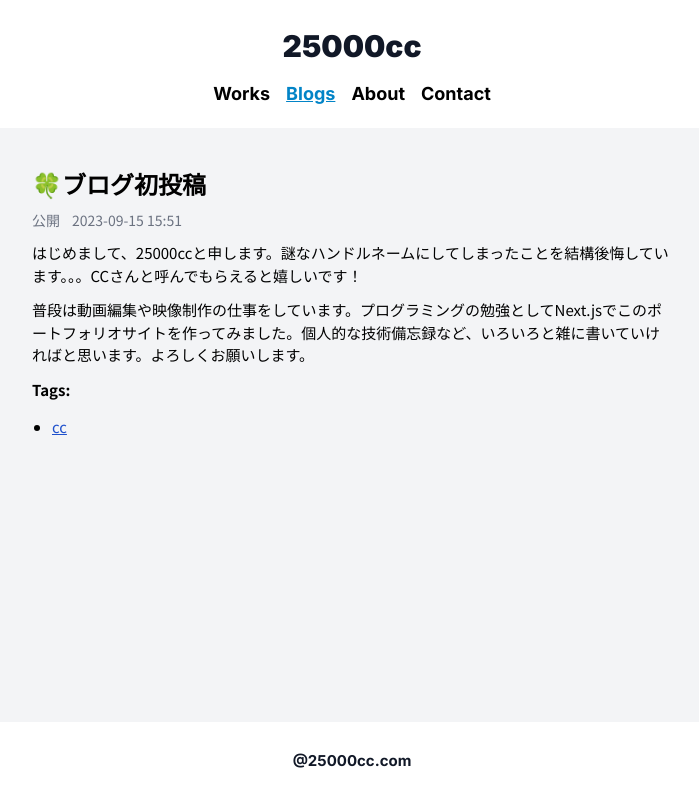
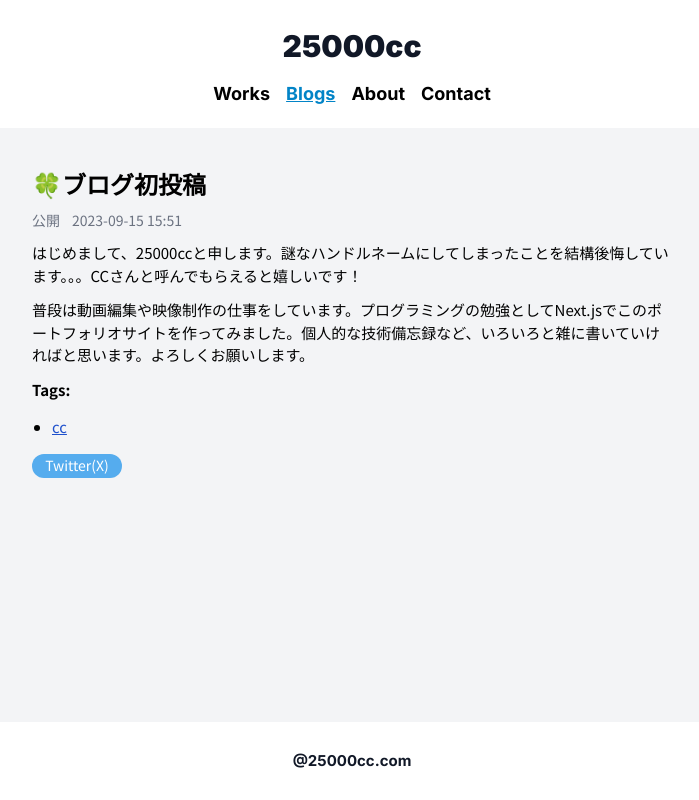
Before and after one commit to 25000cc/cc-portfolio, a Next.js app: page /blogs/202309151551-hello in a window 1280 px wide. Shown: the whole page, without its empty margins (288-987 px from the left). Built offline with nearby package versions, Linux system fonts and the light colour scheme; no server answers.

Commit message:
add sns btn

```diff
--- a/app/blogs/[postId]/page.tsx
+++ b/app/blogs/[postId]/page.tsx
@@ -5,6 +5,7 @@
 import ReactMarkdown from 'react-markdown';
 import remarkGfm from 'remark-gfm'
 import { articleComponents } from "@/components/articleComponents";
+import SnsBtn from "@/components/SnsBtn";
 
 export async function generateStaticParams() {
   const files = fs.readdirSync('posts')
@@ -26,6 +27,8 @@
 }) {
   const fileContent = fs.readFileSync(`posts/${postId}.md`, 'utf-8');
   const { data, content } = matter(fileContent);
+
+  const url = `${process.env.NEXT_PUBLIC_SITE_URL}/blogs/${postId}`
 
   return (
     <div className="text-center">
@@ -53,6 +56,7 @@
               </li>
             ))}
           </ul>
+          <SnsBtn url={url} title={data.title}></SnsBtn>
         </footer>
       </article>
     </div>
--- a/app/layout.tsx
+++ b/app/layout.tsx
@@ -8,9 +8,13 @@
 import { Suspense } from 'react'
 
 export const metadata: Metadata = {
+  metadataBase: new URL(process.env.NEXT_PUBLIC_SITE_URL ?? 'http://localhost:3000'),
   title: '25000cc | Movie creater / Programmer',
   description: '25000cc\'s portfolio',
   icons: [{rel: 'icon', url: Favicon.src}],
+  openGraph: {
+    locale: 'ja_JP',
+  }
 }
 
 export default function RootLayout({
--- /dev/null
+++ b/components/SnsBtn.tsx
@@ -0,0 +1,54 @@
+"use client"
+import React from 'react'
+import styled from '@emotion/styled'
+
+const SnsButtons = styled.div`
+  margin-bottom: 20px;
+  display: grid;
+  gap: 8px;
+`
+
+const Button = styled.a`
+  display: grid;
+  place-content: center;
+  width: 90px;
+  height: 24px;
+  padding: 4px 12px;
+  font-size: 14px;
+  text-decoration: none;
+  border-radius: 15px;
+`
+
+const TwitterButton = styled(Button)`
+  background-color: #55acee;
+  color: #fff;
+`
+
+// const FacebookButton = styled(Button)`
+//   background-color: #3b5998;
+//   color: #fff;
+// `
+
+type Props = {
+  url: string
+  title: string
+}
+
+const SnsBtn = ({ url, title }: Props) => {
+  const encodedUrl = encodeURIComponent(url)
+  const encodedTitle = encodeURIComponent(title)
+
+  return (
+    <SnsButtons>
+      <TwitterButton href={`https://twitter.com/share?url=${encodedUrl}&text=${encodedTitle}`} target="_blank" rel="noopener noreferrer">
+        {/* <img src="/icon/white/twitter-brands.svg" alt="Twitter" width="20" height="20" /> */}
+        <p>Twitter(X)</p>
+      </TwitterButton>
+      {/* <FacebookButton href={`https://www.facebook.com/sharer/sharer.php?u=${encodedUrl}`} target="_blank" rel="noopener noreferrer">
+        <img src="/icon/white/facebook-brands.svg" alt="Facebook" width="20" height="20" />
+      </FacebookButton> */}
+    </SnsButtons>
+  )
+}
+
+export default SnsBtn
--- a/package.json
+++ b/package.json
@@ -9,6 +9,7 @@
     "lint": "next lint"
   },
   "dependencies": {
+    "@emotion/styled": "^11.11.0",
     "@types/react-dom": "18.2.7",
     "autoprefixer": "10.4.15",
     "date-fns": "^2.30.0",
```
Also changed, not shown: posts/202309270827-netlify.md (+6 -0 lines), 1 other file (tests, documents, lock files or other folders).
